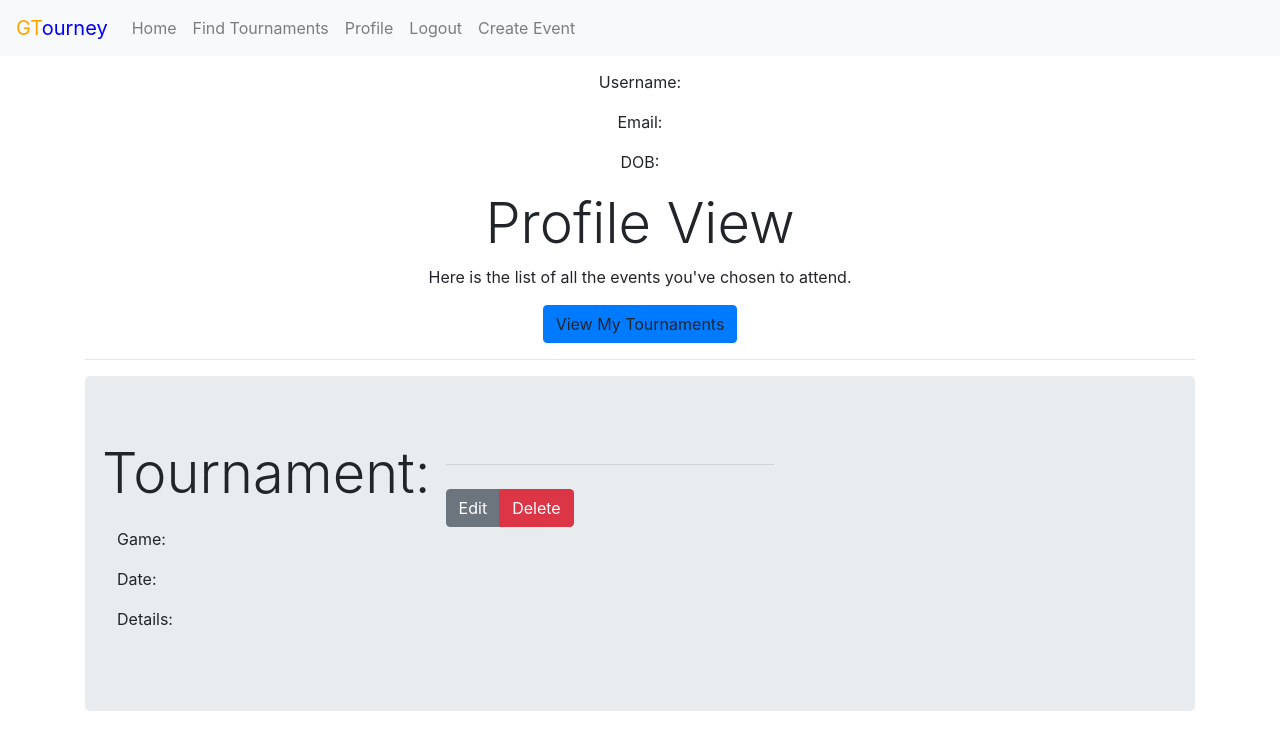
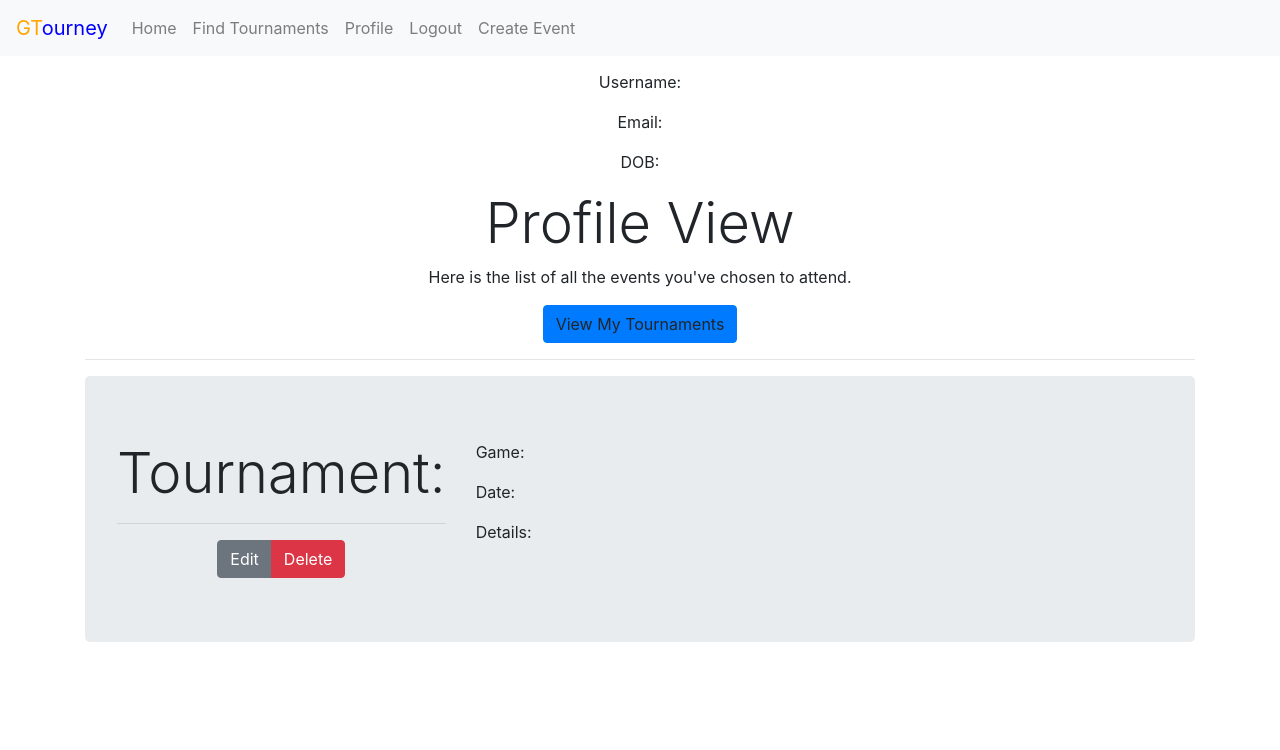
Before and after one commit to CEN3031GamingGroup1/TourneyOrganizer, a plain HTML site: page client/profileView.html in a window 1280 px wide. Drawn offline with nearby package versions, Linux system fonts and the light colour scheme; some packages are replaced by stand-ins of ours; no server answers.

Commit message:
profile view done (maybe)

```diff
--- a/client/profileView.html
+++ b/client/profileView.html
@@ -66,20 +66,21 @@
 
 	<!-- ng-repeat="tourney in tourneys | orderBy: 'tournamentName'" -->
 
-	<div class="container">
+	<div class="container" ng-controller="TourneyController">
 		<hr>
 		<div class="jumbotron">
-			<div class="row" ng-controller="TourneyController">
-				<h3 class="display-4">Tournament: {{detailedInfo.tournamentName}}</h3>
+			<div class="row">
 				<div class="col-md-4">
-					<hr class="my-4">
-					<div class="btn-group" role="group" aria-label="Basic example">
-						<button type="button" class="btn btn-secondary">Edit</button>
-						<button type="button" class="btn btn-danger">Delete</button>
-					</div>
+					<h3 class="display-4">Tournament:<br>{{detailedInfo.tournamentName}}</h3>
+					<hr>
+					<center>
+						<div class="btn-group" role="group" aria-label="Basic example">
+							<button type="button" class="btn btn-secondary">Edit</button>
+							<button type="button" ng-click="deleteTourney(detailedInfo)" class="btn btn-danger">Delete</button>
+						</div>
+					</center>
 				</div>
 				<div class="col-md-8">
-					<!-- <hr class="my-4"> -->
 					<p>Game: {{detailedInfo.game}}</p>
 					<p>Date: {{displayDate(detailedInfo)}}</p>
 					<p>Details: {{detailedInfo.details}}</p>
@@ -89,8 +90,7 @@
 	</div>
 
 
-	<div class="noScreen"> <img src="https://chart.googleapis.com/chart?chs=150x150&cht=qr&chl=https://i.redd.it/7k0zytm6va121.jpg&choe=UTF-8"
-		 alt="QR Code" /> </div>
+	<div class="noScreen"> <img src="https://chart.googleapis.com/chart?chs=150x150&cht=qr&chl=https://i.redd.it/7k0zytm6va121.jpg&choe=UTF-8" alt="QR Code" /> </div>
 
 	<!-- Scripts I've added-->
 	<script src="https://code.jquery.com/jquery-3.3.1.slim.min.js" integrity="sha384-q8i/X+965DzO0rT7abK41JStQIAqVgRVzpbzo5smXKp4YfRvH+8abtTE1Pi6jizo"
```
